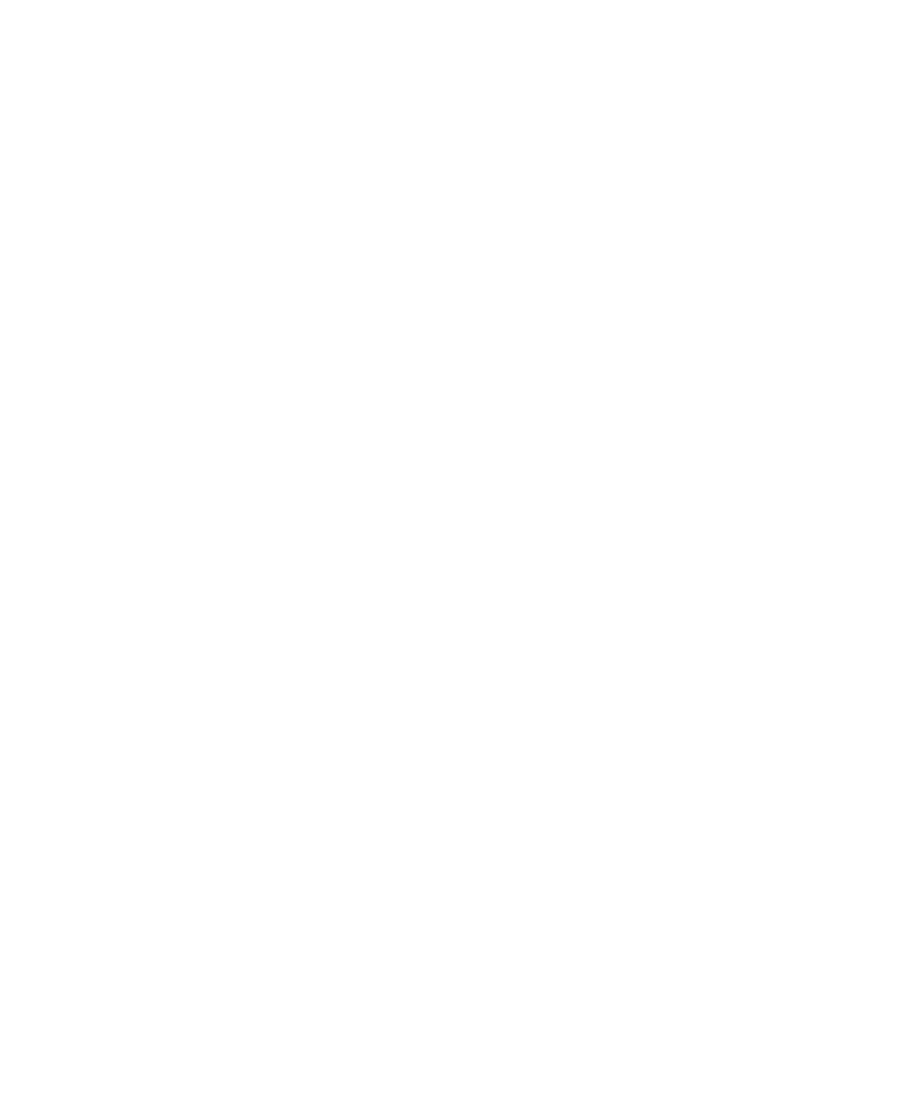
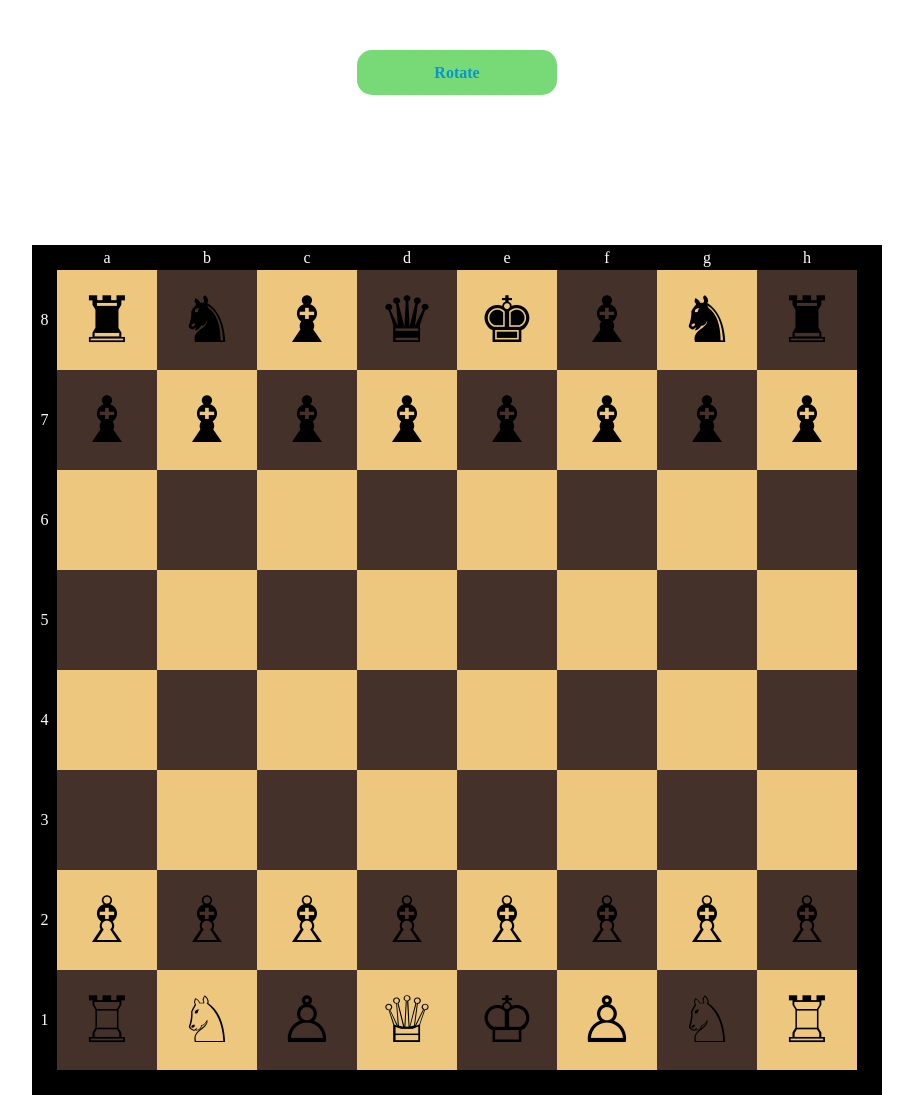
Before and after one commit to RuslanTissen/29.09.21, a plain HTML site: page index.html in a window 1280 px wide. Shown: the whole page, without its empty margins (183-1096 px from the left). Before the commit the page ends 800 px from the top, so only its background shows below. Drawn offline with Linux system fonts and the light colour scheme.

Commit message:
chess is finished

```diff
--- a/index.html
+++ b/index.html
@@ -1,14 +1,132 @@
 <!DOCTYPE html>
 <html lang="en">
+
 <head>
     <meta charset="UTF-8">
     <meta http-equiv="X-UA-Compatible" content="IE=edge">
     <meta name="viewport" content="width=device-width, initial-scale=1.0">
-    <title>Document</title>
+    <title>Chess</title>
     <link rel="stylesheet" href="./style.css">
 </head>
+
 <body>
+    <input type="checkbox" id="toggle">
+    <label for="toggle" class="toggle">Rotate</label>
+
+    <main>
+
+        <nav>
+            <div class="hr-nav">a</div>
+            <div class="hr-nav">b</div>
+            <div class="hr-nav">c</div>
+            <div class="hr-nav">d</div>
+            <div class="hr-nav">e</div>
+            <div class="hr-nav">f</div>
+            <div class="hr-nav">g</div>
+            <div class="hr-nav">h</div>
+        </nav>
+        <aside>
+            <div class="vr-nav">8</div>
+            <div class="vr-nav">7</div>
+            <div class="vr-nav">6</div>
+            <div class="vr-nav">5</div>
+            <div class="vr-nav">4</div>
+            <div class="vr-nav">3</div>
+            <div class="vr-nav">2</div>
+            <div class="vr-nav">1</div>
+        </aside>
+
+        <section>
+            <div class="white b-figure">&#9820;</div>
+            <div class="black b-figure">&#9822;</div>
+            <div class="white b-figure">&#9821;</div>
+            <div class="black b-figure">&#9819;</div>
+            <div class="white b-figure">&#9818;</div>
+            <div class="black b-figure">&#9821;</div>
+            <div class="white b-figure">&#9822;</div>
+            <div class="black b-figure">&#9820;</div>
+
+            <div class="black b-pawn">&#9821;</div>
+            <div class="white b-pawn">&#9821;</div>
+            <div class="black b-pawn">&#9821;</div>
+            <div class="white b-pawn">&#9821;</div>
+            <div class="black b-pawn">&#9821;</div>
+            <div class="white b-pawn">&#9821;</div>
+            <div class="black b-pawn">&#9821;</div>
+            <div class="white b-pawn">&#9821;</div>
+
+            <div class="white"></div>
+            <div class="black"></div>
+            <div class="white"></div>
+            <div class="black"></div>
+            <div class="white"></div>
+            <div class="black"></div>
+            <div class="white"></div>
+            <div class="black"></div>
+
+            <div class="black nm">
+                <p>R</p>
+            </div>
+            <div class="white nm">
+                <p>U</p>
+            </div>
+            <div class="black nm">
+                <p>S</p>
+            </div>
+            <div class="white nm">
+                <p>L</p>
+            </div>
+            <div class="black nm">
+                <p>A</p>
+            </div>
+            <div class="white nm">
+                <p>N</p>
+            </div>
+            <div class="black nm"></div>
+            <div class="white nm"></div>
+
+            <div class="white"></div>
+            <div class="black"></div>
+            <div class="white"></div>
+            <div class="black"></div>
+            <div class="white"></div>
+            <div class="black"></div>
+            <div class="white"></div>
+            <div class="black"></div>
+
+            <div class="black"></div>
+            <div class="white"></div>
+            <div class="black"></div>
+            <div class="white"></div>
+            <div class="black"></div>
+            <div class="white"></div>
+            <div class="black"></div>
+            <div class="white"></div>
+
+            <div class="white w-pawn">&#9815;</div>
+            <div class="black w-pawn">&#9815;</div>
+            <div class="white w-pawn">&#9815;</div>
+            <div class="black w-pawn">&#9815;</div>
+            <div class="white w-pawn">&#9815;</div>
+            <div class="black w-pawn">&#9815;</div>
+            <div class="white w-pawn">&#9815;</div>
+            <div class="black w-pawn">&#9815;</div>
+
+            <div class="black w-figure">&#9814;</div>
+            <div class="white w-figure">&#9816;</div>
+            <div class="black w-figure">&#9817;</div>
+            <div class="white w-figure">&#9813;</div>
+            <div class="black w-figure">&#9812;</div>
+            <div class="white w-figure">&#9817;</div>
+            <div class="black w-figure">&#9816;</div>
+            <div class="white w-figure">&#9814;</div>
+
+        </section>
 
 
+
+    </main>
+
 </body>
+
 </html>
--- a/style.css
+++ b/style.css
@@ -0,0 +1,166 @@
+html,
+body {
+    margin: 0;
+    padding: 0;
+    box-sizing: border-box;
+    display: flex;
+    justify-content: center;
+flex-direction: column;
+}
+
+main {
+    background-color: black;
+    width: 850px;
+    height: 850px;
+    margin: 0px auto;
+    display: flex;
+
+    position: relative;
+    transition: 3s ease-in-out;
+}
+
+section {
+    background-color: rgb(68, 50, 42);
+    width: 800px;
+    height: 800px;
+    margin: auto;
+    display: flex;
+    flex-wrap: wrap;
+}
+
+.white {
+    background-color: rgb(237, 199, 126);
+    width: 100px;
+    height: 100px;
+}
+
+.black {
+    background-color: rgb(68, 50, 42);
+    width: 100px;
+    height: 100px;
+}
+
+.w-pawn {
+    font-size: 4rem;
+    display: flex;
+    justify-content: center;
+    align-items: center;
+    transition: 1s ease;
+}
+
+.b-pawn {
+    font-size: 4rem;
+    display: flex;
+    justify-content: center;
+    align-items: center;
+    transition: 1s ease;
+}
+
+.b-figure {
+    font-size: 4rem;
+    display: flex;
+    justify-content: center;
+    align-items: center;
+    transition: 1s ease;
+}
+
+.w-figure {
+    font-size: 4rem;
+    display: flex;
+    justify-content: center;
+    align-items: center;
+    transition: 1s ease;
+}
+
+/* ============nav=============== */
+
+nav {
+    width: 800px;
+    height: 25px;
+    position: absolute;
+    left: 25px;
+    box-sizing: border-box;
+    display: flex;
+}
+
+.hr-nav {
+    width: 100px;
+    height: 25px;
+    display: flex;
+    justify-content: center;
+    align-items: center;
+    color: white;
+}
+
+aside {
+    position: absolute;
+    top: 25px;
+}
+
+.vr-nav {
+    height: 100px;
+    width: 25px;
+    color: white;
+    display: flex;
+    justify-content: center;
+    align-items: center;
+}
+
+/* ===========hover========== */
+
+.nm {
+    display: flex;
+    justify-content: center;
+    align-items: center;
+    font-size: 3rem;
+    transition: .5s ease;
+}
+
+.nm p {
+    opacity: 0;
+}
+
+.nm p:hover {
+    opacity: 1;
+    color: red;
+}
+
+.b-figure:hover,
+.b-pawn:hover,
+.w-figure:hover,
+.w-pawn:hover {
+    text-shadow: 4px 4px 2px rgba(246, 248, 244, 1);
+    font-size: 4.5rem;
+}
+
+input {
+    display: none;
+}
+
+.toggle {
+    background-color: rgb(119, 218, 119);
+    width: 200px;
+    height: 45px;
+
+    border-radius: 15px;
+    margin: 50px auto 150px auto;
+    display: block;
+    display: flex;
+    justify-content: center;
+    align-items: center;
+    color: rgb(9, 150, 206);
+    font-weight: bold;
+    transition: 1.5s ease-in-out;
+}
+
+input:checked~main {
+    transform: rotate(90deg);
+}
+
+input:checked+label {
+    background-color: rgb(135,206,250);
+    transform: scale(1.1);
+    -webkit-box-shadow: 24px 16px 15px 5px #000000;
+    box-shadow: 24px 16px 15px 5px #000000;
+    color: red;
+}
```
